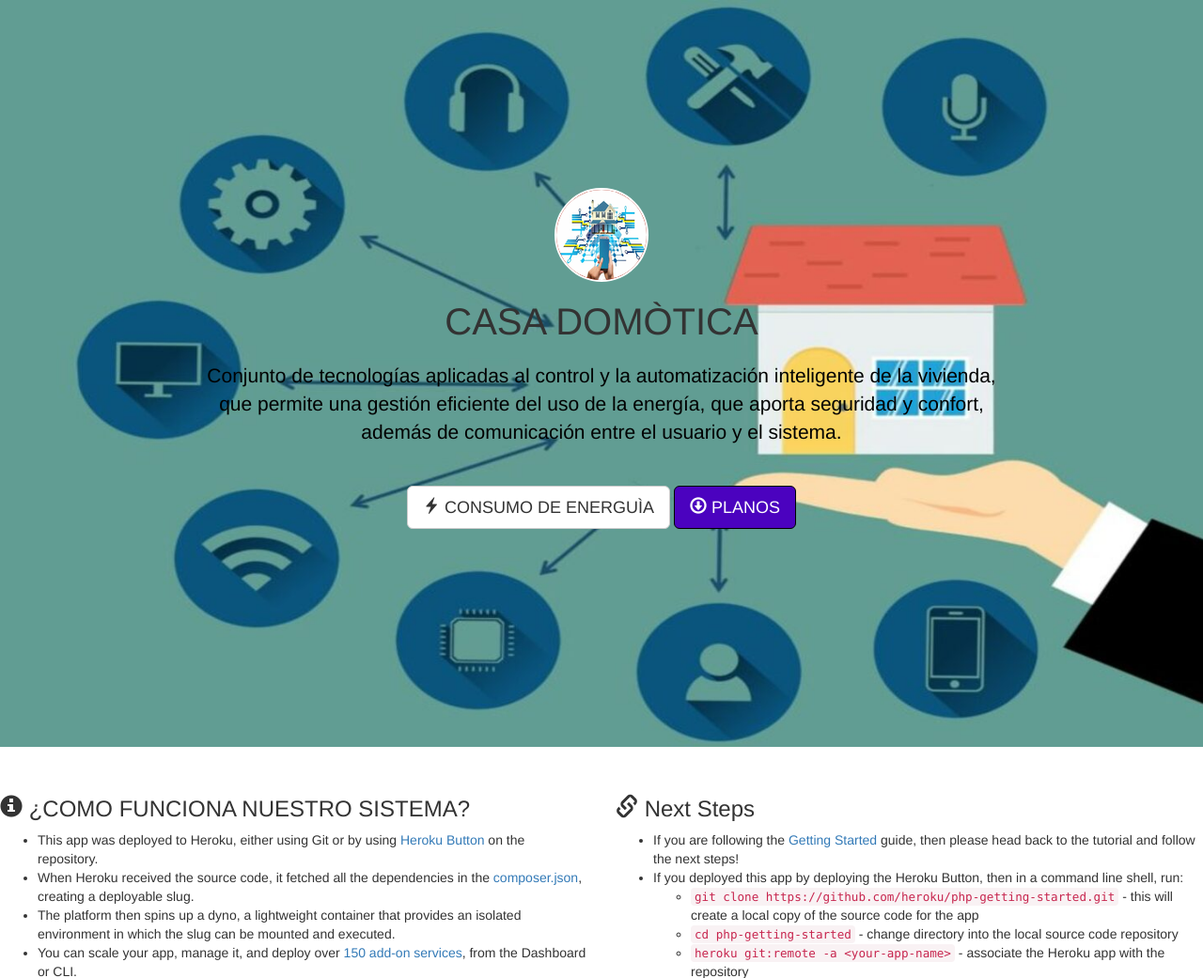
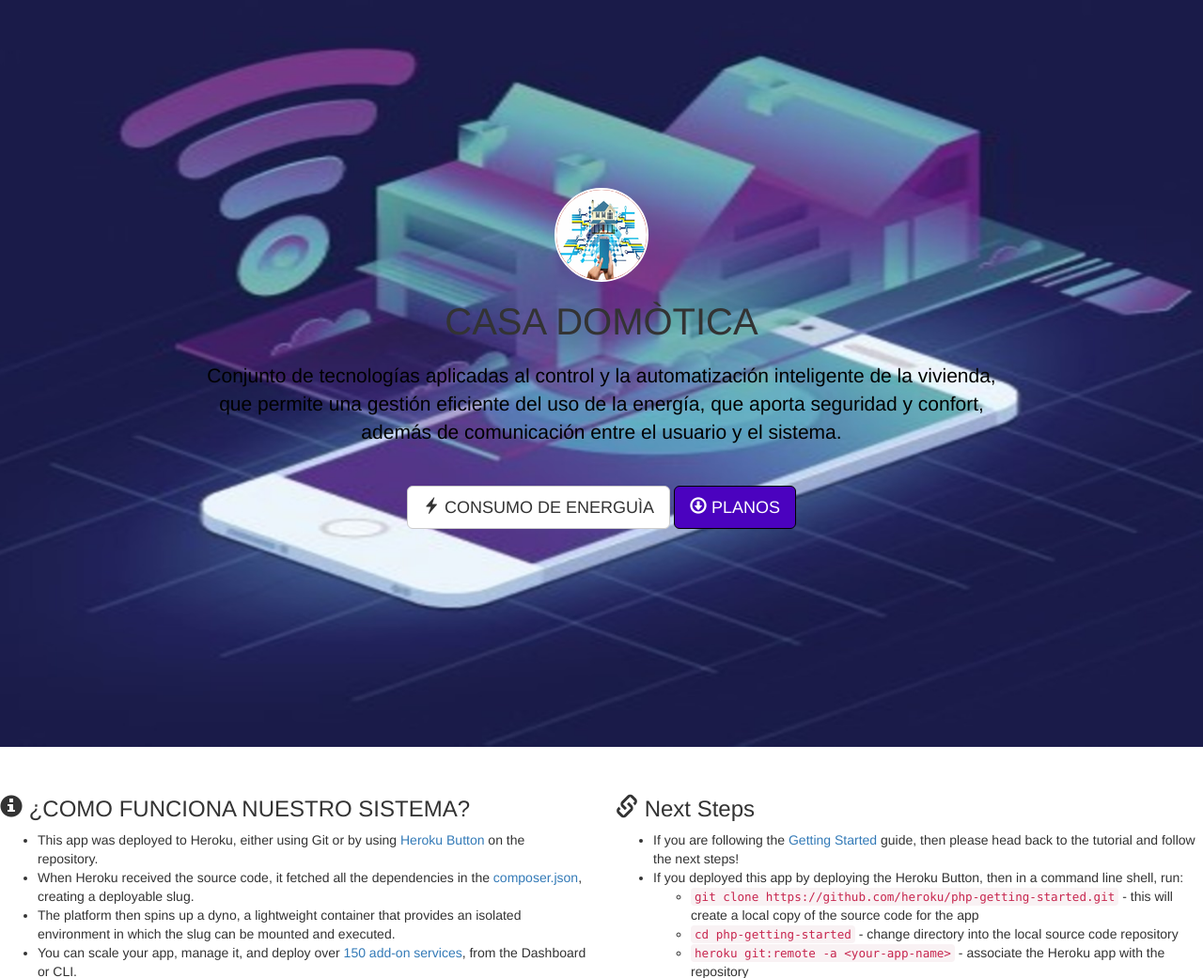
Before and after one commit to Delmiro1996/primerademostracionpca, a PHP site: template web/views/index.twig in a window 1280 px wide. Shown: the part 51-1092 px from the top of the page at 94% size. Run offline with PHP 8.4, Linux system fonts and the light colour scheme; the template is opened without the code that fills it, so the values that code supplies are empty; some libraries are stand-ins or nearby versions.

Commit message:
Update main.css

```diff
--- a/web/stylesheets/main.css
+++ b/web/stylesheets/main.css
@@ -1,5 +1,5 @@
 .jumbotron {
-    background-image: url(/images/fondo1.jpg);
+    background-image: url(/images/fondo2.jpg);
     background-position: center;
     background-repeat: no-repeat;
     background-size: cover;
```
